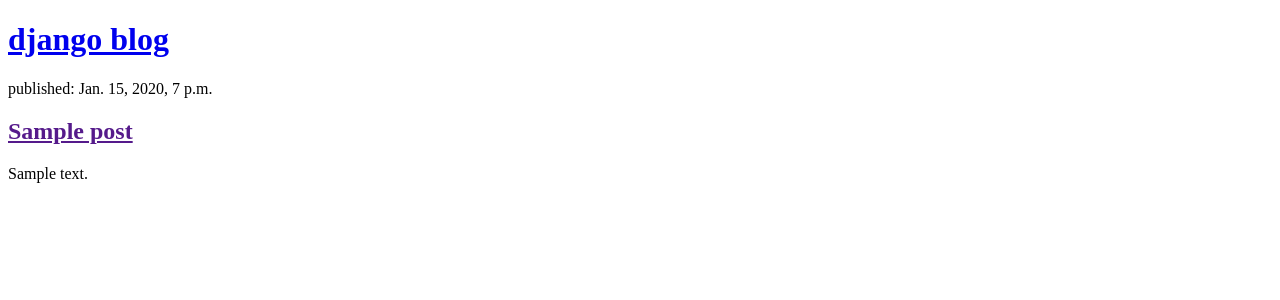
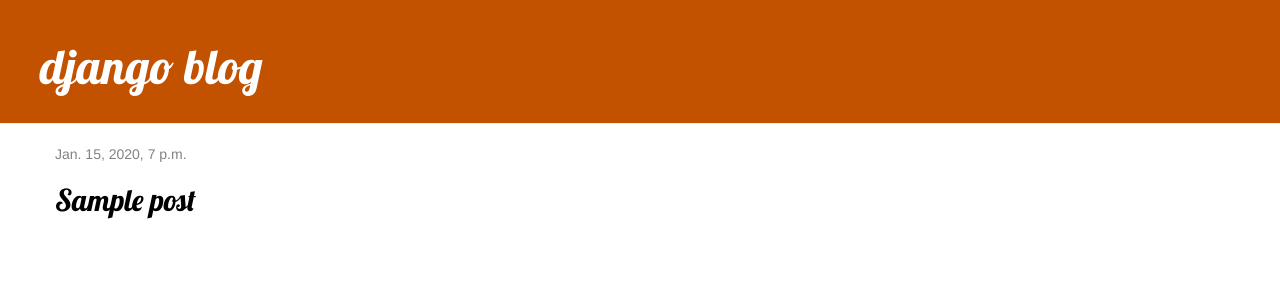
Before and after one commit to kamarisoim/my-first-blog, a Django app: page / in a window 1280 px wide. Shown: the top 300 px of the page. Run offline with Django 3.2, Linux system fonts and the light colour scheme; tables that the repository leaves empty hold one stand-in row (values such as "Sample post"); some libraries are stand-ins or nearby versions.

Commit message:
add post detail

```diff
--- /dev/null
+++ b/blog/static/css/blog.css
@@ -0,0 +1,46 @@
+.page-header {
+    background-color: #C25100;
+    margin-top: 0;
+    padding: 20px 20px 20px 40px;
+}
+
+.page-header h1, .page-header h1 a, .page-header h1 a:visited, .page-header h1 a:active {
+    color: #ffffff;
+    font-size: 36pt;
+    text-decoration: none;
+}
+
+.content {
+    margin-left: 40px;
+}
+
+h1, h2, h3, h4 {
+    font-family: 'Lobster', cursive;
+}
+
+.date {
+    color: #828282;
+}
+
+.save {
+    float: right;
+}
+
+.post-form textarea, .post-form input {
+    width: 100%;
+}
+
+.top-menu, .top-menu:hover, .top-menu:visited {
+    color: #ffffff;
+    float: right;
+    font-size: 26pt;
+    margin-right: 20px;
+}
+
+.post {
+    margin-bottom: 70px;
+}
+
+.post h2 a, .post h2 a:visited {
+    color: #000000;
+}
--- /dev/null
+++ b/blog/templates/blog/base.html
@@ -0,0 +1,32 @@
+{% load static %}
+<!DOCTYPE html>
+<html lang="en">
+  <head>
+    <meta charset="UTF-8" />
+    <meta name="viewport" content="width=device-width, initial-scale=1.0" />
+    <link
+      rel="stylesheet"
+      href="//maxcdn.bootstrapcdn.com/bootstrap/3.2.0/css/bootstrap.min.css"
+    />
+    <link
+      rel="stylesheet"
+      href="//maxcdn.bootstrapcdn.com/bootstrap/3.2.0/css/bootstrap-theme.min.css"
+    />
+    <link rel="stylesheet" href="{% static 'css/blog.css' %}">
+    <link href="//fonts.googleapis.com/css?family=Lobster&subset=latin,latin-ext" rel="stylesheet" type="text/css">
+    <title>django blog</title>
+  </head>
+  <body>
+    <div class="page-header">
+      <h1><a href="/">django blog</a></h1>
+    </div>
+    <div class="content container">
+        <div class="row">
+            <div class="col-md-8">
+            {% block content %}
+            {% endblock %}
+            </div>
+        </div>
+    </div>
+  </body>
+</html>
--- a/blog/templates/blog/post_list.html
+++ b/blog/templates/blog/post_list.html
@@ -1,30 +1,12 @@
-<!DOCTYPE html>
-<html lang="en">
-  <head>
-    <meta charset="UTF-8" />
-    <meta name="viewport" content="width=device-width, initial-scale=1.0" />
-    <title>django blog</title>
-  </head>
-  <body>
-      <div>
-          <h1><a href="/">django blog</a></h1>
-      </div>
-      {% for post in posts %}
-        <div>
-            <p>published: {{ post.published_date }}</p>
-            <h2><a href="">{{ post.title }}</a></h2>
-            <p>{{post.text|linebreaksbr }}</p>
+{% extends 'blog/base.html'%}
+{% block content %}
+    {% for post in posts %}
+        <div class="post">
+            <div class="date">
+                {{ post.published_date }}
+            </div>
+            <h2><a href="{% url 'post_detail' pk=post.pk %}">{{ post.title }}</a></h2>
+
         </div>
-      {% endfor %}
-      <!--<div>
-          <p>published : 2020/5/20</p>
-          <h2><a href="">my first post</a></h2>
-          <p>ajfdjfd fdajjf ajfajfjda dajffda;jfa</p>
-      </div>
-      <div>
-        <p>published : 2020/5/22</p>
-        <h2><a href="">my second post</a></h2>
-        <p>ajfdjfd fdajjf ajfajfjda dajffda;jfa</p>
-    </div>-->
-  </body>
-</html>
+    {% endfor %}
+{% endblock %}
--- a/blog/urls.py
+++ b/blog/urls.py
@@ -3,4 +3,5 @@ from . import views
 
 urlpatterns = [
     path('', views.post_list, name='post_list'),
+    path('post/<int:pk>/', views.post_detail, name='post_detail'),
 ]
--- a/blog/views.py
+++ b/blog/views.py
@@ -1,7 +1,12 @@
-from django.shortcuts import render
+from django.shortcuts import render, get_object_or_404
 from django.utils import timezone
 from .models import Post
+
 
 def post_list(request):
     posts = Post.objects.filter(published_date__lte=timezone.now()).order_by('published_date')
     return render(request, 'blog/post_list.html', {'posts':posts})
+
+def post_detail(request, pk):
+    post = get_object_or_404(Post, pk=pk)
+    return render(request, 'blog/post_detail.html', {'post': post})
```
Also changed, not shown: blog/templates/blog/post_detail.html (added, +13 -0 lines).
